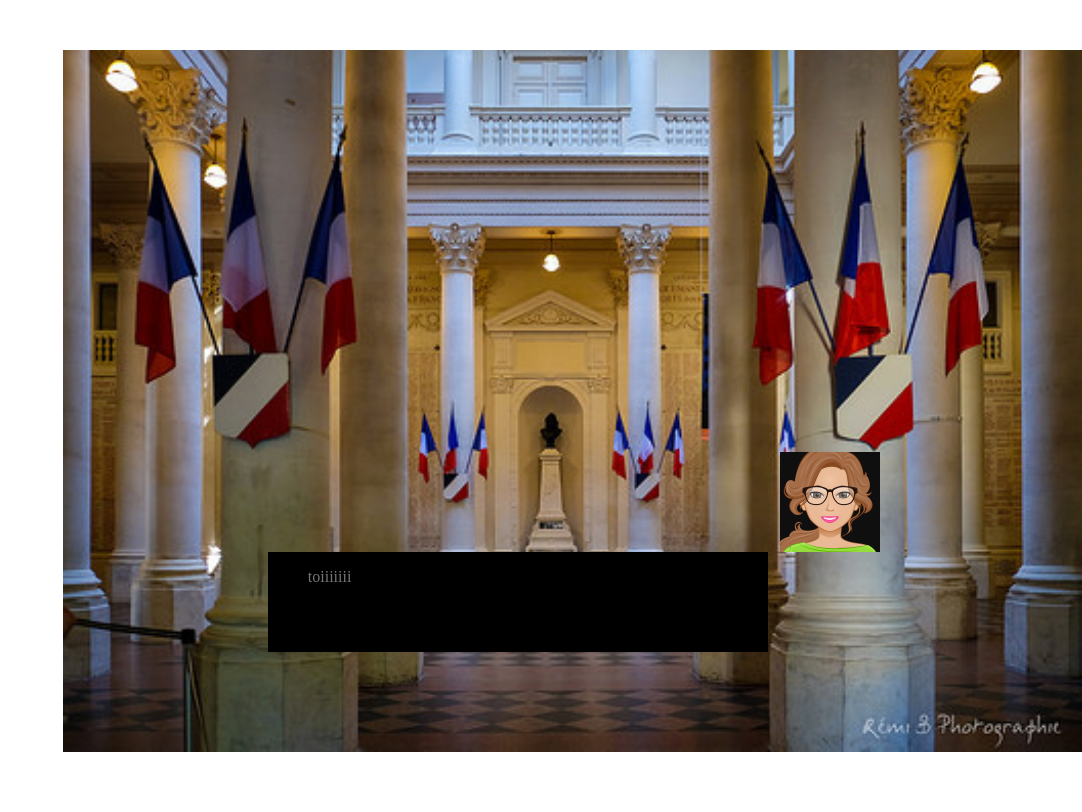
After one commit to cyriakleclercq/projetLabo, a PHP site: page /html/descript_mairie.html in a window 1280 px wide. The commit adds this page. Shown: the whole page, without its empty margins (198-1280 px from the left). Run offline with PHP 8.4, Linux system fonts and the light colour scheme.

Commit message:
page describ mairie,musée

```diff
--- a/css/css2.css
+++ b/css/css2.css
@@ -57,3 +57,197 @@
     background-repeat: no-repeat;
 
 }
+
+#global{
+    position: relative;
+    margin-top: 50px;
+    padding-bottom: 50px;
+    margin-left: 20%;
+    margin-right: 20%;
+    background-image: url("../image/Interieur-de-la-Mairie-d-Avignon-p.jpg");
+    background-size: contain;
+    background-repeat: no-repeat;
+    width: 1024px;
+    height: 704px;
+}
+
+#avatar1 {
+    position: relative;
+    background-image: url("../image/Avatar_girl_face.png");
+    background-size: 100%;
+    background-repeat: no-repeat;
+    width: 100px;
+    height: 100px;
+    top: 402px;
+    animation-duration: 3s;
+    animation-name: moveavat;
+    animation-fill-mode: both;
+}
+
+@keyframes moveavat {
+    from {
+        margin-left: 0%;
+
+    }
+
+    to {
+        margin-left: 70%;
+
+
+    }
+}
+
+#dial1{
+    background-color: black;
+    color: white;
+    position: relative;
+    width: 500px;
+    height: 100px;
+    top: 402px;
+    animation-duration: 4s;
+    animation-name: dialogue1;
+    animation-fill-mode: both;
+
+
+}
+
+@keyframes dialogue1 {
+    from {
+        margin-left: 0%;
+
+    }
+
+    to {
+        margin-left: 20%;
+
+
+    }
+}
+
+#dial1 blockquote {
+    position: absolute;
+    opacity: 0;
+    animation: textdefile 24s ease-in 0s infinite;
+    overflow: hidden;
+
+
+}
+
+
+#dial1 blockquote:nth-child(2) {
+    animation-delay: 6s;
+}
+
+#dial1 blockquote:nth-child(3) {
+    animation-delay: 12s;
+}
+
+#dial1 blockquote:nth-child(4) {
+    animation-delay: 18s;
+
+}
+
+@keyframes textdefile {
+    0%   { opacity: 0; }
+    4%   { opacity: 1; }
+    21%  { opacity: 1; }
+    25%  { opacity: 0; }
+    100% { opacity: 0; }
+}
+
+#global2{
+    position: relative;
+    margin-top: 50px;
+    padding-bottom: 50px;
+    margin-left: 20%;
+    margin-right: 20%;
+    background-image: url("../image/ecoMusée.jpg");
+    background-size: contain;
+    background-repeat: no-repeat;
+    width: 1024px;
+    height: 704px;
+}
+
+#avatar2 {
+    position: relative;
+    background-image: url("../image/Avatar_girl_face.png");
+    background-size: 100%;
+    background-repeat: no-repeat;
+    width: 100px;
+    height: 100px;
+    top: 402px;
+    animation-duration: 3s;
+    animation-name: moveavat2;
+    animation-fill-mode: both;
+}
+
+@keyframes moveavat2 {
+    from {
+        margin-left: 0%;
+
+    }
+
+    to {
+        margin-left: 70%;
+
+
+    }
+}
+
+#dial2{
+    background-color: black;
+    color: white;
+    position: relative;
+    width: 500px;
+    height: 100px;
+    top: 402px;
+    animation-duration: 4s;
+    animation-name: dialogue2;
+    animation-fill-mode: both;
+
+
+}
+
+@keyframes dialogue2 {
+    from {
+        margin-left: 0%;
+
+    }
+
+    to {
+        margin-left: 20%;
+
+
+    }
+}
+
+#dial2 blockquote {
+    position: absolute;
+    opacity: 0;
+    animation: textdefile2 24s ease-in 0s infinite;
+    overflow: hidden;
+
+
+}
+
+
+#dial2 blockquote:nth-child(2) {
+    animation-delay: 6s;
+}
+
+#dial2 blockquote:nth-child(3) {
+    animation-delay: 12s;
+}
+
+#dial2 blockquote:nth-child(4) {
+    animation-delay: 18s;
+
+}
+
+@keyframes textdefile2 {
+    0%   { opacity: 0; }
+    4%   { opacity: 1; }
+    21%  { opacity: 1; }
+    25%  { opacity: 0; }
+    100% { opacity: 0; }
+}
--- /dev/null
+++ b/html/descript_mairie.html
@@ -0,0 +1,23 @@
+<!DOCTYPE html>
+<html lang="en">
+<head>
+    <meta charset="UTF-8">
+    <title>Title</title>
+    <link rel="stylesheet" href="../css/css2.css">
+</head>
+<body>
+<div id="global">
+
+    <div id="avatar1"></div>
+
+    <div id="dial1">
+        <blockquote class="dial1">coucouuuuuu</blockquote>
+        <blockquote class="dial1">toiiiiiii</blockquote>
+        <blockquote class="dial1">bruhhhhhh</blockquote>
+        <blockquote class="dial1">pouloulou</blockquote>
+    </div>
+
+</div>
+
+</body>
+</html>
--- a/js/mouvement.js
+++ b/js/mouvement.js
@@ -1,4 +1,4 @@
-var perso = document.querySelector('"perso');
+var perso = document.querySelector('perso');
 var posInitial = {x:0, y:0};
 var pos = posInitial;
 var posFinal = {x:200, y:100};
```
Also changed, not shown: html/descrip_musée.html (added, +23 -0 lines), image/Avatar_girl_face.png (added), image/Interieur-de-la-Mairie-d-Avignon-p.jpg (added), image/ecoMusée.jpg (added).
